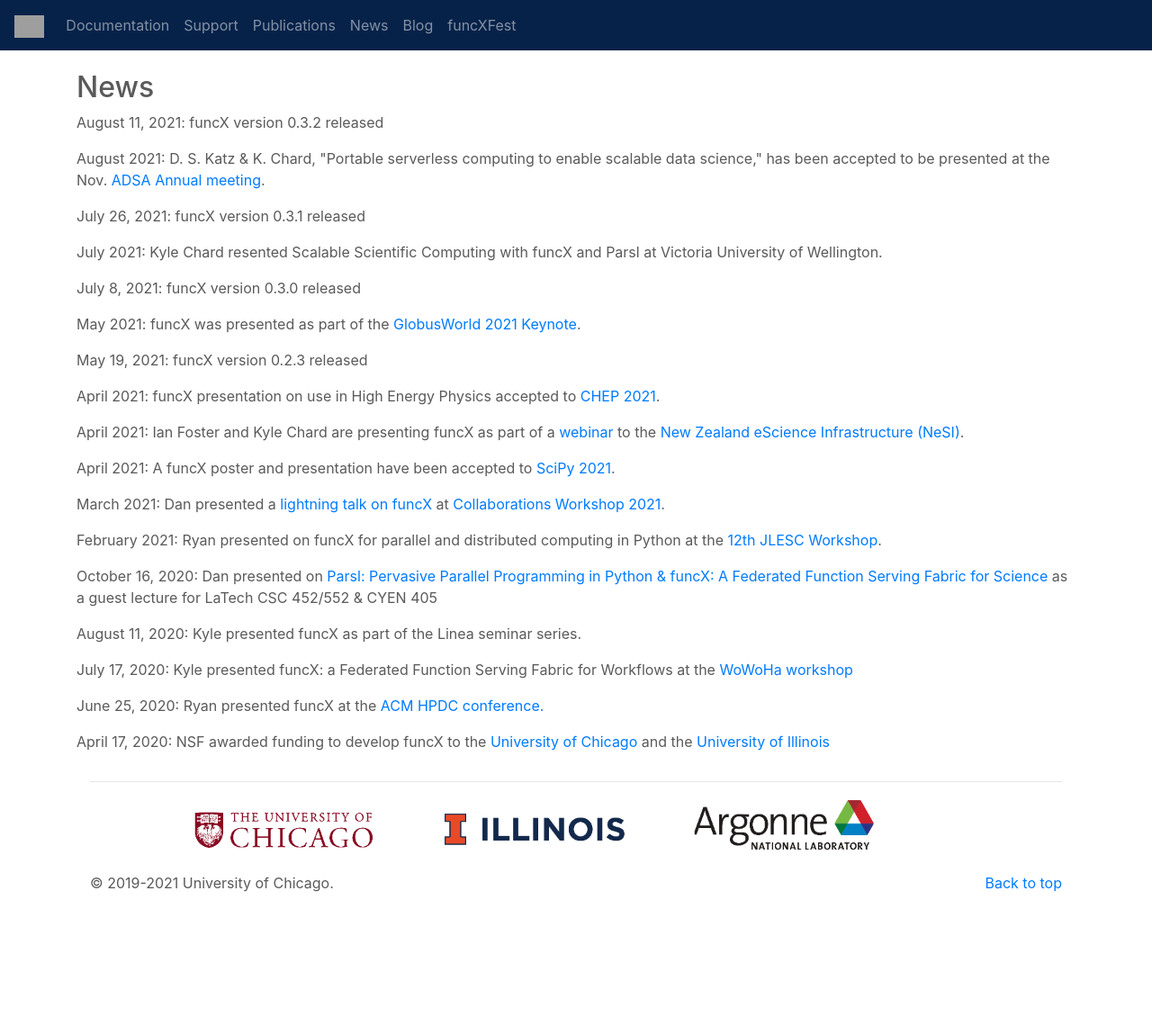
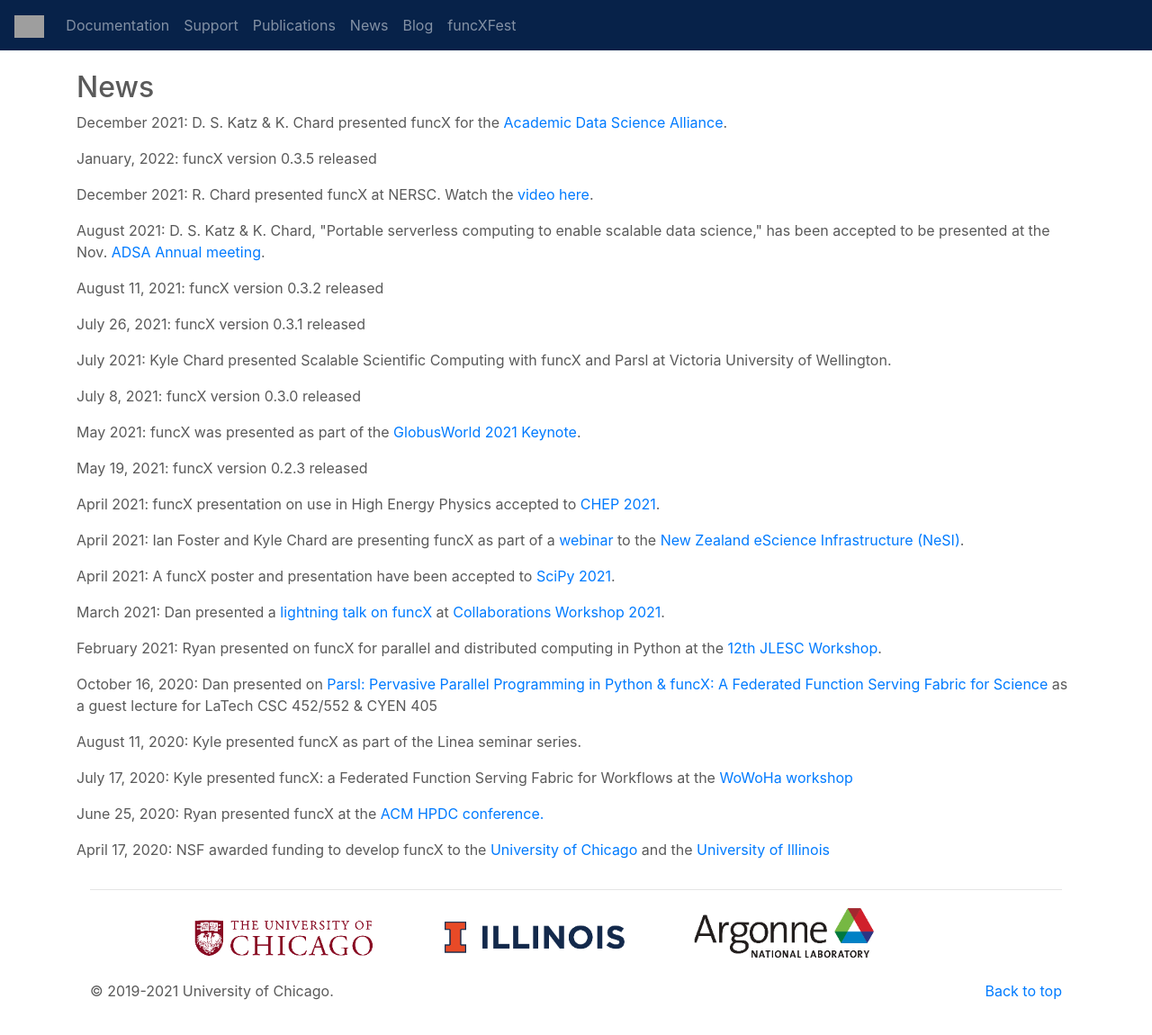
Before and after one commit to funcx-faas/funcx-faas.github.io, a Jekyll site: the page built from news.html, in a window 1280 px wide and 1177 px high. Shown: the top 1150 px of the window at 90% size. Built offline with Jekyll 4.4.1, drawn with Linux system fonts in a browser that asks for light colours; grey boxes are pictures that could not be loaded.

Commit message:
Adding talks

```diff
--- a/news.html
+++ b/news.html
@@ -16,23 +16,36 @@
         </p>
       </div>
       -->
-
       <div class="news-info">
-        <p><span class="name">August 11, 2021:</span>
-     funcX version 0.3.2 released</p>
+        <p><span class="name">December 2021:</span>
+      D. S. Katz & K. Chard presented funcX for the
+      <a href="https://www.youtube.com/watch?v=XA-03S269CY">Academic Data Science Alliance</a>.</p>
     </div>
+      <div class="news-info">
+        <p><span class="name">January, 2022:</span>
+     funcX version 0.3.5 released</p>
+    </div>
+    <div class="news-info">
+      <p><span class="name">December 2021:</span>
+    R. Chard presented funcX at NERSC. Watch the
+    <a href="https://www.youtube.com/watch?v=vMSgcjET9Uk">video here</a>.</p>
+  </div>
     <div class="news-info">
         <p><span class="name">August 2021:</span>
       D. S. Katz & K. Chard, "Portable serverless computing to enable scalable data science," has been accepted to be presented at the Nov.
       <a href="https://academicdatascience.org/adsa-meetings/2021-annual-meeting">ADSA Annual meeting</a>.</p>
     </div>
     <div class="news-info">
+      <p><span class="name">August 11, 2021:</span>
+   funcX version 0.3.2 released</p>
+  </div>
+    <div class="news-info">
         <p><span class="name">July 26, 2021:</span>
      funcX version 0.3.1 released</p>
     </div>
     <div class="news-info">
         <p><span class="name">July 2021:</span>
-      Kyle Chard resented Scalable Scientific Computing with funcX and Parsl at Victoria University of Wellington.</p>
+      Kyle Chard presented Scalable Scientific Computing with funcX and Parsl at Victoria University of Wellington.</p>
     </div>
     <div class="news-info">
         <p><span class="name">July 8, 2021:</span>
```
